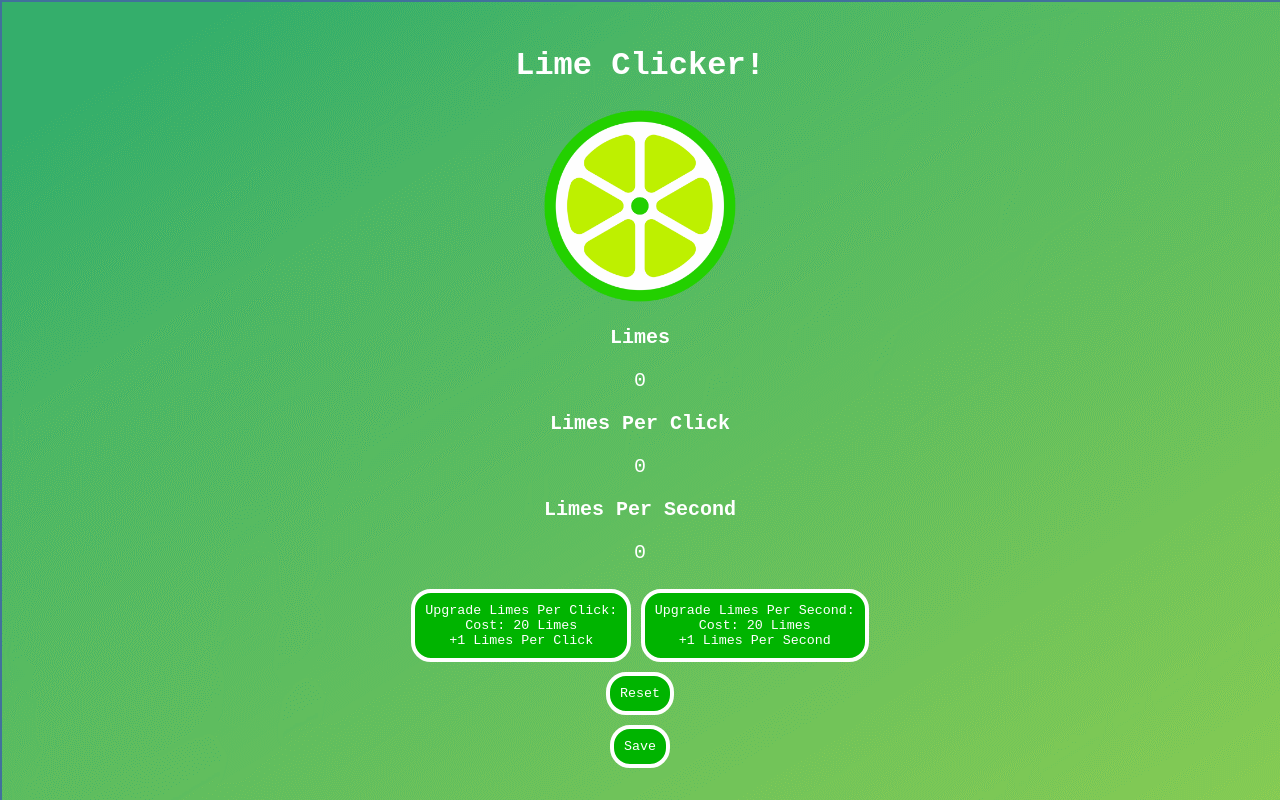
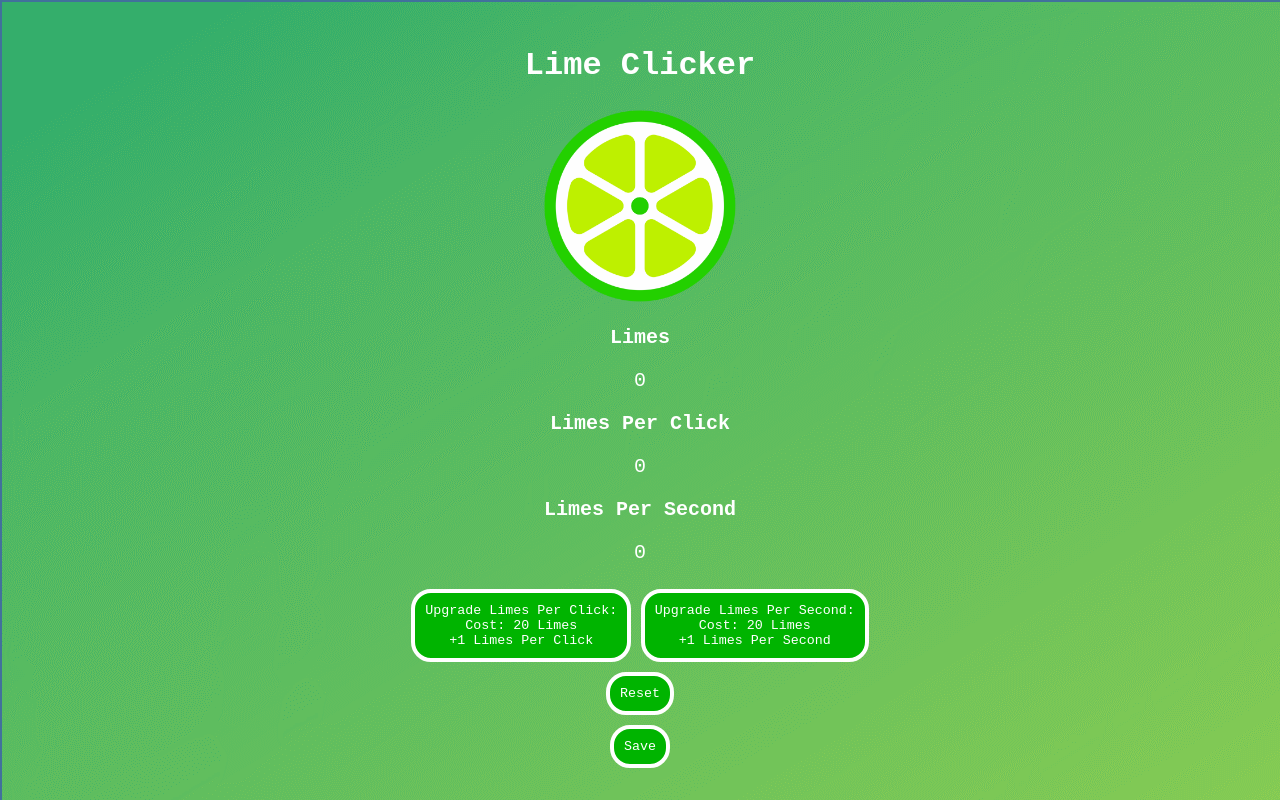
Before and after one commit to TheLimifiedLime/Lime-Clicker, a plain HTML site: page index.html in a window 1280 px wide. Drawn offline with Linux system fonts and the light colour scheme.

Commit message:
Moved assets to their own folder and added a .gitignore file

```diff
--- a/index.html
+++ b/index.html
@@ -11,8 +11,8 @@
 
 <body>
 	<br>
-	<h1>Lime Clicker!</h1>
-	<img src="favicon.ico" height="200" width="200" onclick="clicker()">
+	<h1>Lime Clicker</h1>
+	<img src="assets/favicon.ico" height="200" width="200" onclick="clicker()">
 
       <p class="bold">Limes</p>
       <p id="limes">0</p>
--- a/style.css
+++ b/style.css
@@ -1,5 +1,5 @@
 body {
-  background-image: url(green-gradient.png);
+  background-image: url(assets/green-gradient.png);
   color: white;
   text-align: center;
   font-family: 'Robo Mono', monospace;
--- a/test.js
+++ b/test.js
@@ -1,3 +1,5 @@
 const localSet = () => {
   localStorage.setItem('limes','there is some lime shit')
 }
+
+//Test
```
Also changed, not shown: assets/favicon.ico (renamed from favicon.ico), assets/green-gradient.png (renamed from green-gradient.png), 1 other file.
